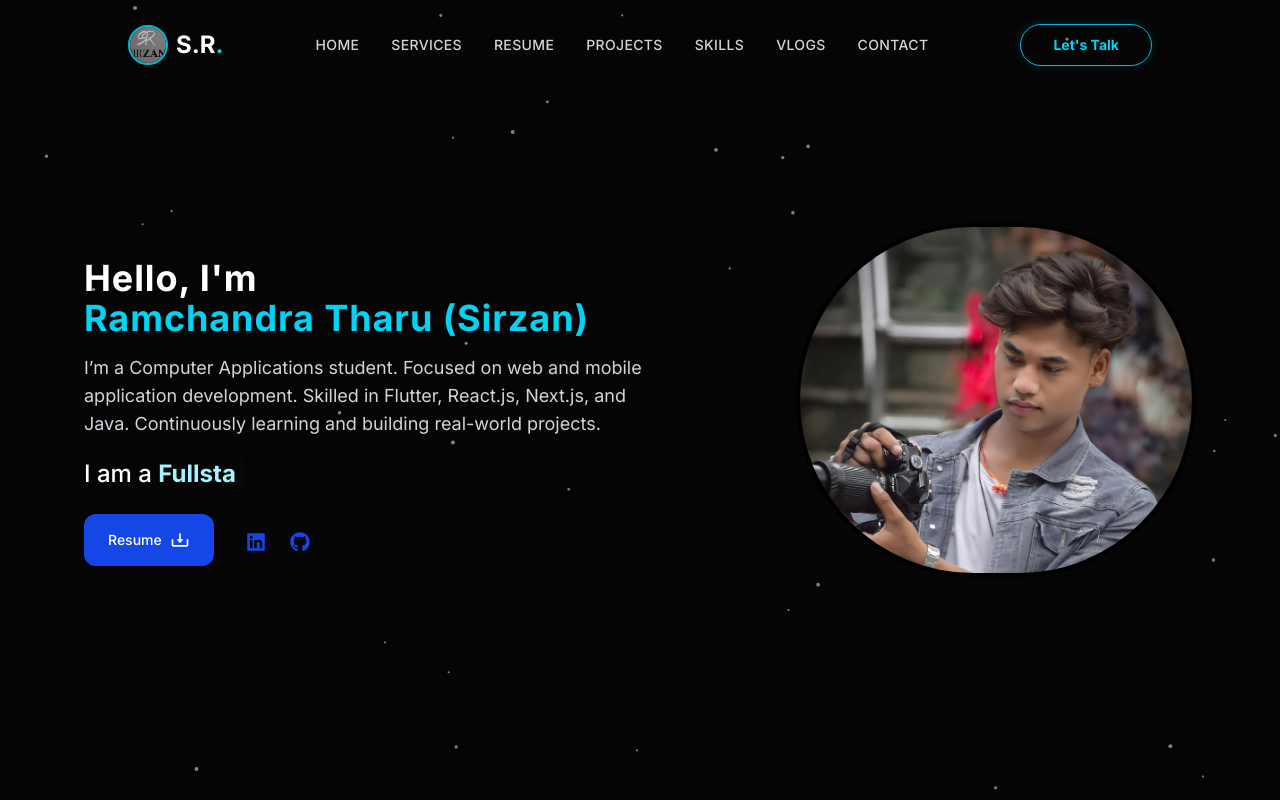
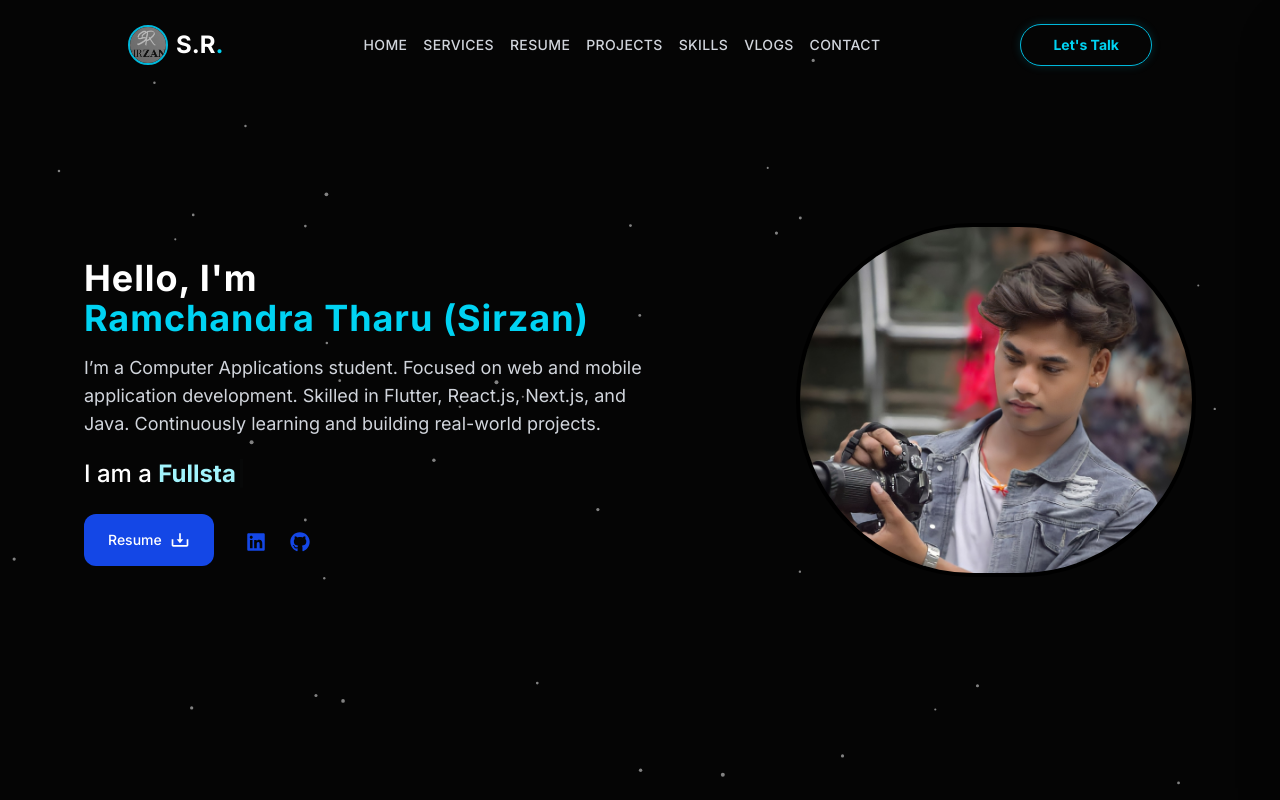
Before and after one commit to Ramchandra-Tharu/my-portfolio, a Next.js app: page / in a window 1280 px wide. Shown: the top 800 px of the page. Built offline with nearby package versions, Linux system fonts and the light colour scheme.

Commit message:
gap reduce from navbar

```diff
--- a/components/Home/Hero.tsx
+++ b/components/Home/Hero.tsx
@@ -4,7 +4,7 @@ import React from 'react'
 import Image from 'next/image'
 import Typewriter from 'typewriter-effect';
 import { AiOutlineArrowRight } from "react-icons/ai";
-import ParticlesHero from './Navbar/ParticleBackground';
+
 import { BiDownload } from 'react-icons/bi';
 import { FaLinkedin, FaGithub } from "react-icons/fa";
 
@@ -15,9 +15,7 @@ export const HeroSection = () => {
             id="Home"
             className="relative h-screen mx-auto flex items-center justify-center overflow-hidden flex-col text-white"
         >
-            <div className="absolute inset-0 z-0">
-                <ParticlesHero />
-            </div>
+
 
             <div className="relative z-10 max-w-7xl mx-auto px-4 md:px-6 flex flex-col-reverse md:flex-row items-center  justify-between gap-10 md:gap-24">
 
--- a/components/Home/Navbar/Nav.tsx
+++ b/components/Home/Navbar/Nav.tsx
@@ -46,7 +46,7 @@ const Nav = ({ openNav }: Props) => {
         </Link>
 
         {/* Desktop Nav Links */}
-        <div className="hidden lg:flex items-center gap-8">
+        <div className="hidden lg:flex items-center gap-4">
           {NavLinks.map((link) => (
             <Link
               key={link.id}
```
